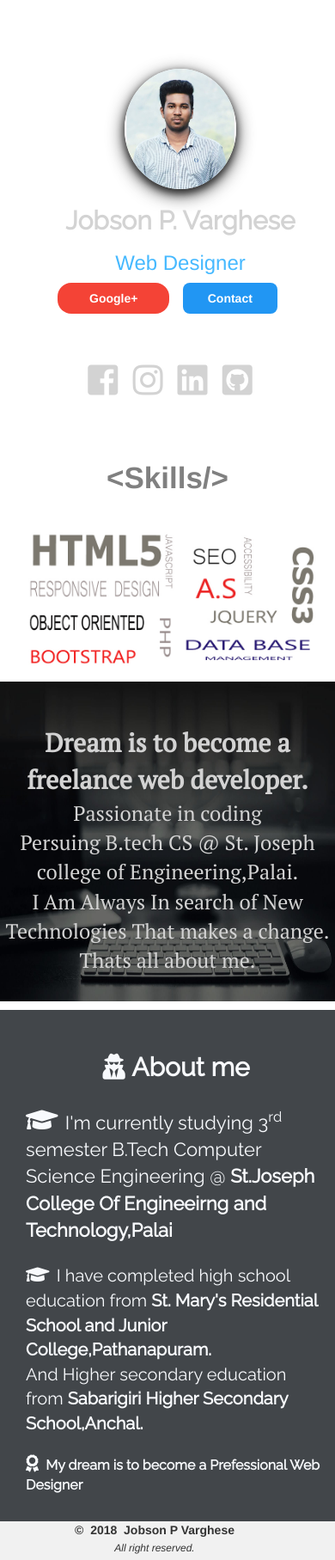
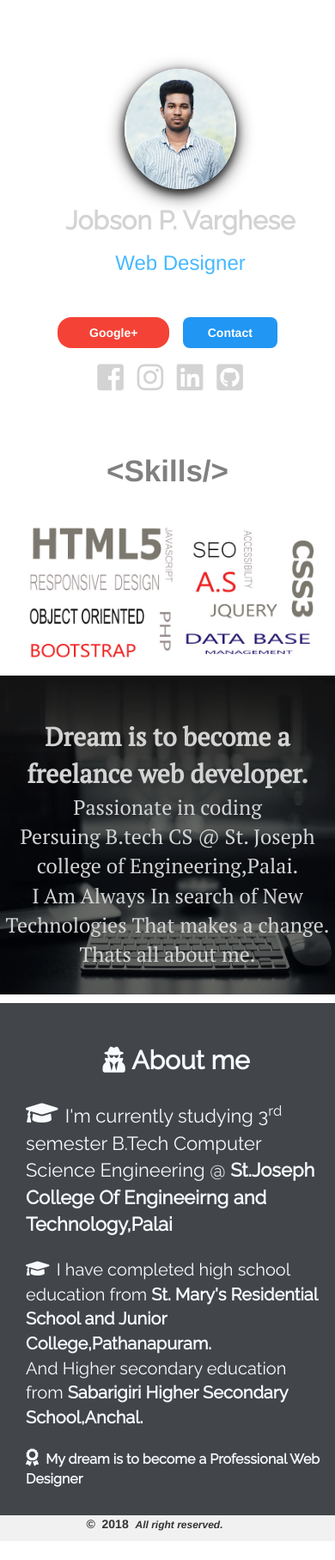
Before and after one commit to justinjohnymathew/jobsonpvarghese.github.io, a plain HTML site: page index.html in a window 390 px wide. Shown: the whole page at 86% size. After the commit the page ends 1793 px from the top, so only its background shows below. Drawn offline with nearby package versions, Linux system fonts and the light colour scheme; a web font is replaced by a local one.

Commit message:
Add files via upload

```diff
--- a/css/style.css
+++ b/css/style.css
@@ -14,7 +14,6 @@ color: inherit;
 h1,h2,h3,h4,h5,h6{
 color: red;
 }
-
 .main-header .social a{
   text-decoration: none;
 
@@ -89,13 +88,13 @@ text-align: center;
     width 40px;
     padding-left: 0;
     text-align: center;
-    margin-top: 1px;
+    padding-top: 40px !important;
   }
 
   .main-header{
     padding-top: 80px;
     padding-bottom: 40px;
-    background-image: url(../media/bg2.jpg);
+    background-image:url(../media/bg2.jpg);
     width: 100%;
     background-position: center;
     backgrund-repeat: no-repeat;
@@ -103,9 +102,9 @@ text-align: center;
     background-attachment: fixed;
   }
   .social{
-    font-size: 40px;
+    font-size: 35px;
     border: none;
-    padding-top: 30px;
+    padding-top: 10px;
     text-align: center;
     color: lightgrey;
   }
@@ -148,7 +147,7 @@ text-align: center;
 .main-header{
   padding-top:100px;
   min-height:95vh;
-  background-image: url(../media/bg2.jpg);
+  background-image:url(../media/bg2.jpg);
   background-position: center;
   backgrund-repeat: no-repeat;
   background-attachment: fixed;
@@ -232,7 +231,7 @@ font-weight: bold;
 .footer{
 
   background-color:#F1F1F1;
-  height: 45px;
+  height: 30px;
   text-align: center;
   padding-right: 30px;
 }
--- a/index.html
+++ b/index.html
@@ -2,7 +2,7 @@
 <html lang="" dir="ltr">
   <head>
     <meta charset="utf-8">
-    <title>Jobson varghese|Prefessional WebDesigner</title>
+    <title>Jobson varghese|Professional WebDesigner</title>
     <meta name="description" content="My dream is to become a prefessional freelance web developers,Best in front-end development">
     <meta name="keywords" content="Jobson p. varghese,Jobson p varghese Pathanapuram,Jobson p varghese ptpm,Jobson pala,jobson p varghese sjcet,jobson Pathanapuram,jobson shss,jobson st marys school,jobson webdeveloper,Web Designing,Freelancer Adoor,Freelance web developer Pathanapuram,jobson picasso,jobson st. joseph college pala,Jobson varghese pala sjcet,jobson Adoor,Jobson pathanamthitta,Jobson Rider,jobsonvarghese,jobson_varghese,">
     <meta name="author" content="Jobson P. Varghese">
@@ -28,22 +28,20 @@
   </head>
     <body>
       <body>
-
-        <section class="main-header">
+        <section class="main-header ">
             <div class="row">
             <div class="col-sm-6 ">
-            <div class="brand">
+            <div class="brand ">
                 <center><img src="./media/jobson.jpg" class="img-circle myicon w3-hover-opacity" >
-                <h2 class="text-center"><strong>Jobson P. Varghese</strong></h2>
+                <h2 class="text-center "><strong>Jobson P. Varghese</strong></h2>
                 <div class="subtitle text-center"><h3>Web Designer</h3></div></center>
               </div>
             </div>
             <div class="col-sm-5">
-              <div class="buttonarea"><center>
+              <div class="buttonarea "><center>
               <a href="https://plus.google.com/u/0/110561874950680102806" target="_blank">  <button class="w3-button w3-red w3-round-xlarge button1"><strong>Google+</strong></button></a>&nbsp;&nbsp;&nbsp;
               <a href="mailto:jobsonvarghese1@gmail.com"><button class="w3-button w3-blue w3-round-large button2"><strong>Contact</strong></button></as>
               </center>
-        <br>
         <div class="social">
         <a href="https://www.facebook.com/jobsonvarghese.2" target="_blank" class="social-icon"><i class="fab fa-facebook-square"></i></a>
         <a href="https://www.instagram.com/jobson_varghese/" target="_blank" class="social-icon"><i class="fab fa-instagram"></i></a>
@@ -55,7 +53,7 @@
        </div>
           </section>
           <div class="container">
-          <section class="skill">
+          <section class="skill ">
             <center>
             <div class="skill-animation skillbrand">
               <spans><</span>Skills/>
@@ -67,7 +65,7 @@
           </div>
           <section>
             <div class="detail">
-              <p class="intro ">
+              <p class="intro">
                 <span class="dream " >Dream is to become a freelance web developer.</span><br>
               <span class="pass">  Passionate in coding <br>
                 Persuing B.tech CS @ St. Joseph college of Engineering,Palai. <br>
@@ -85,14 +83,13 @@
                 <br><i class="fas fa-graduation-cap cap2 "></i>&nbsp; <span class="school">I have completed high school education from <span class="edu">St. Mary's Residential School and Junior College,Pathanapuram.</span><br>
                 And Higher secondary education from <span class="edu">Sabarigiri Higher Secondary School,Anchal.</span></span><br>
                 <br>
-                <i class="fas fa-award cap3"></i>&nbsp;&nbsp;<strong>My dream is to become a Prefessional Web Designer</strong>
+                <i class="fas fa-award cap3"></i>&nbsp;&nbsp;<strong>My dream is to become a Professional Web Designer</strong>
               </p>
             </div>
           </section>
-
           <footer>
             <div class="footer">
-            <span class="copy">  &copy&nbsp;&nbsp;2018 &nbsp;Jobson P Varghese</span><br><span class="allright"><i>All right reserved.</i></span>
+            <span class="copy">  &copy&nbsp;&nbsp;2018 &nbsp;<span class="allright"><i>All right reserved.</i></span>
             </div>
           </footer>
           <!-- jQuery library -->
```
